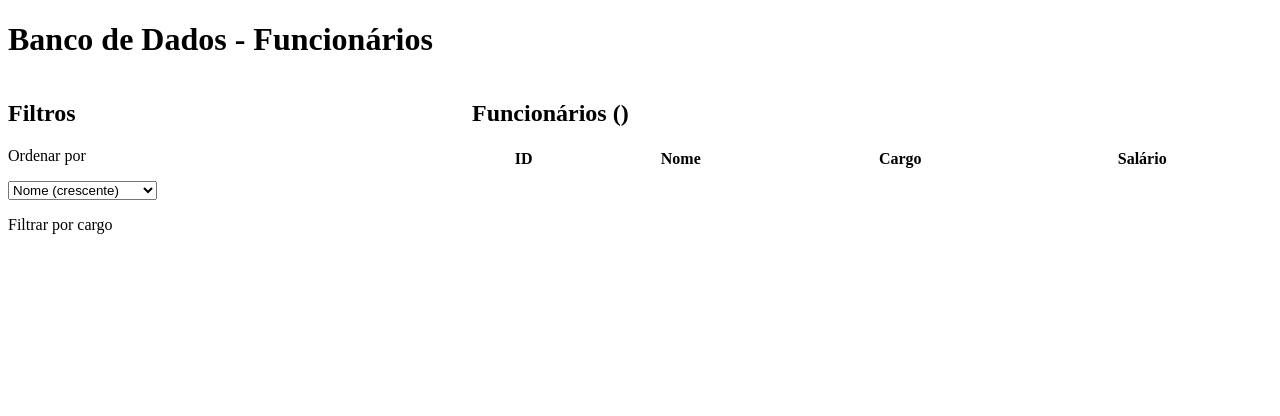
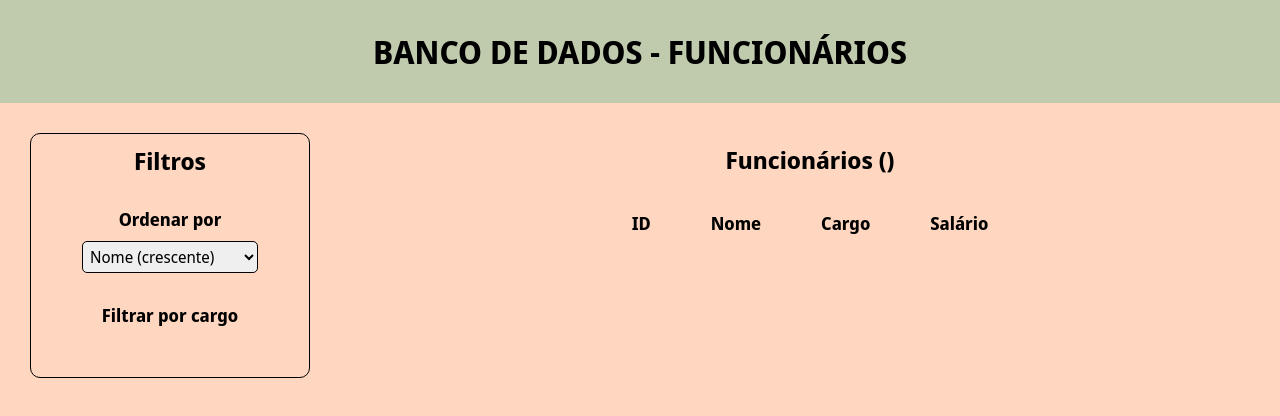
Before and after one commit to guidpo0/empregados-crud, a website: page index.html in a window 1280 px wide. Drawn offline with Linux system fonts and the light colour scheme; no server answers.

Commit message:
Aplicação estilizada para desktop

```diff
--- a/index.html
+++ b/index.html
@@ -4,6 +4,9 @@
   <meta charset="UTF-8">
   <meta http-equiv="X-UA-Compatible" content="IE=edge">
   <meta name="viewport" content="width=device-width, initial-scale=1.0">
+  <link rel="preconnect" href="https://fonts.googleapis.com">
+  <link rel="preconnect" href="https://fonts.gstatic.com" crossorigin>
+  <link href="https://fonts.googleapis.com/css2?family=Noto+Sans+Display:wght@100;300;400;600;700;800;900&display=swap" rel="stylesheet">
   <link rel="stylesheet" href="./style.css">
   <title>Funcionários</title>
 </head>
@@ -28,6 +31,7 @@
     </section>
     <aside>
       <h2>Filtros</h2>
+      <div class="filters-container">
         <label>
           <p>Ordenar por</p>
           <select class="sort-filter">
@@ -37,8 +41,9 @@
             <option value="salaryDesc">Salário (decrescente)</option>
           </select>
         </label>
-      <div class="filter-by-roles-container">
+        <label class="filter-by-roles-container">
           <p>Filtrar por cargo</p>
+        </label>
       </div>
     </aside>
   </main>
--- a/script.js
+++ b/script.js
@@ -68,9 +68,11 @@ function populateTable() {
     const roleTd = document.createElement('td');
     const salaryTd = document.createElement('td');
     idTd.innerText = id;
+    idTd.className = 'td-number';
     nameTd.innerText = name;
     roleTd.innerText = role;
     salaryTd.innerText = salary;
+    salaryTd.className = 'td-number';
     newRow.appendChild(idTd);
     newRow.appendChild(nameTd);
     newRow.appendChild(roleTd);
--- a/style.css
+++ b/style.css
@@ -1,13 +1,102 @@
+* {
+  margin: 0;
+  border: 0;
+  padding: 0;
+  box-sizing: border-box;
+  font-family: 'Noto Sans Display', sans-serif;
+}
+
+body {
+  background-color: #ffd6c0;
+}
+
+header {
+  background-color: #c0caad;
+  text-align: center;
+  text-transform: uppercase;
+  padding: 30px 0;
+}
+
 main {
   display: flex;
   flex-direction: row-reverse;
+  align-items: flex-start;
 }
 
 aside {
-  width: 500px;
+  border: 1px solid black;
+  border-radius: 10px;
+  padding: 10px;
+  margin: 30px;
+  text-align: center;
+  min-width: 280px;
+  width: content;
 }
 
-section,
+.filters-container > label {
+  display: flex;
+  align-items: flex-start;
+  flex-direction: column;
+  margin: 30px 0;
+}
+
+.filters-container > label p {
+  align-self: center;
+  font-weight: 600;
+  font-size: 1.1em;
+  margin-bottom: 10px;
+}
+
+.filters-container > label select {
+  align-self: center;
+  font-size: 1em;
+  padding: 3px;
+  border: 1px solid black;
+  border-radius: 5px;
+  cursor: pointer;
+}
+
+.filter-by-roles-container label {
+  cursor: pointer;
+  margin: 2px;
+}
+
+.filter-by-roles-container input {
+  cursor: pointer;
+  margin-right: 5px;
+}
+
+section {
+  width: 80%;
+  padding: 10px;
+  margin: 30px;
+  text-align: center;
+  display: flex;
+  flex-direction: column;
+  justify-content: center;
+  align-items: center;
+}
+
 table {
-  width: 800px;
+  margin: 30px 0;
+  text-align: left;
+  border-collapse: collapse;
 }
+
+table thead {
+  text-align: center;
+  font-size: 1.1em;
+}
+
+table td,
+table th {
+  padding: 5px 30px;
+}
+
+table td {
+  border-top: 1px solid black;
+}
+
+.td-number {
+  text-align: right;
+}
```
Lines whose indentation alone changed are shown as unchanged.
